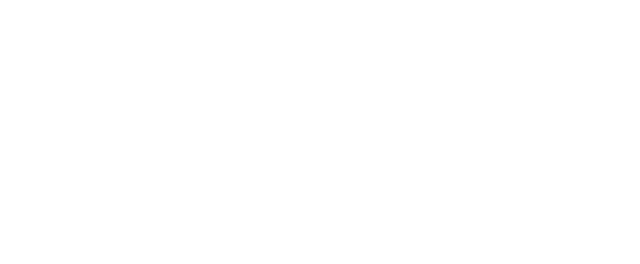
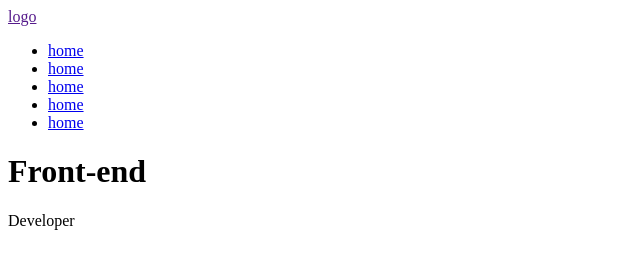
Before and after one commit to anvarovh/Proweb, a plain HTML site: page index.html in a window 1280 px wide. Shown: the whole page, without its empty margins (0-640 px from the left). Drawn offline with Linux system fonts and the light colour scheme.

Commit message:
header html

```diff
--- a/index.html
+++ b/index.html
@@ -7,6 +7,23 @@
     <title>Document</title>
 </head>
 <body>
-
+    <header class="header">
+        <div class="container">
+            <nav class="header__nav">
+                <a href="" class="header__logo">logo</a>
+                <ul class="header__list">
+                    <li class="header__item"><a href="#!" class="header__link">home</a></li>
+                    <li class="header__item"><a href="#!" class="header__link">home</a></li>
+                    <li class="header__item"><a href="#!" class="header__link">home</a></li>
+                    <li class="header__item"><a href="#!" class="header__link">home</a></li>
+                    <li class="header__item"><a href="#!" class="header__link">home</a></li>
+                </ul>
+            </nav>
+        </div>
+        <div class="header__content">
+            <h1 class="header__title">Front-end</h1>
+            <p class="header__txt">Developer</p>
+        </div>
+    </header>
 </body>
 </html>
```
